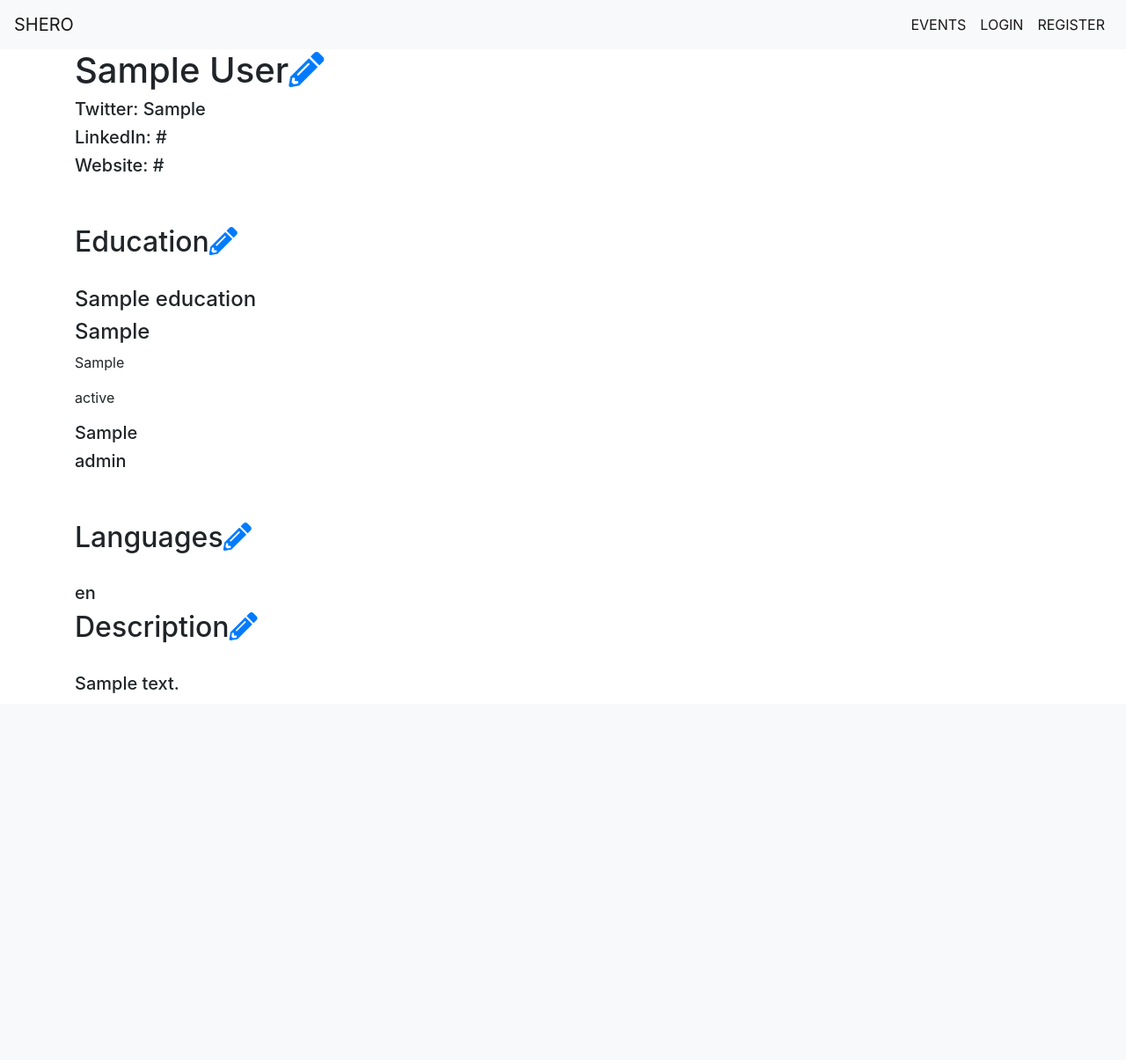
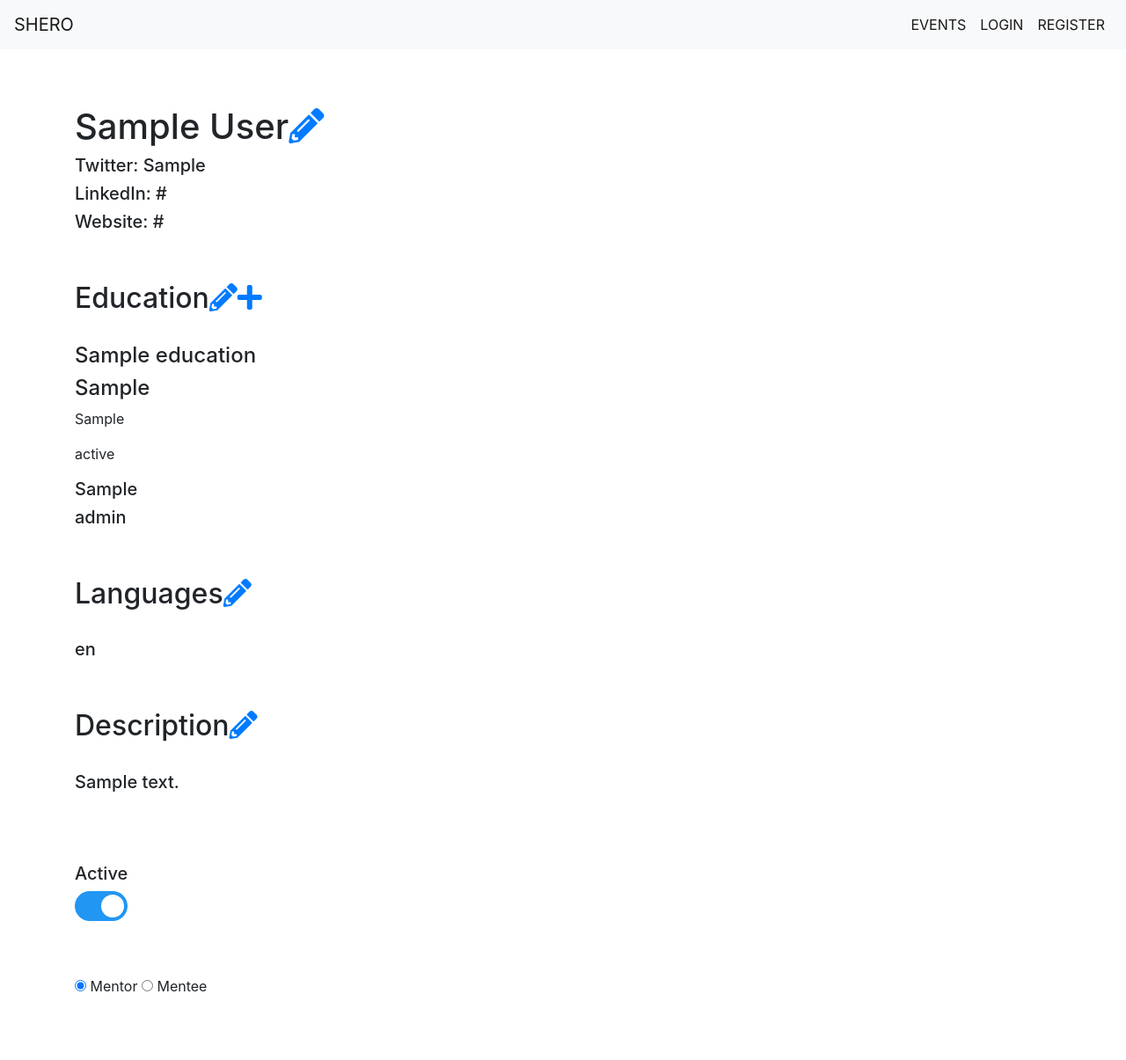
Before and after one commit to dmcdekker/hb_project, a Flask app: page /profiles/1 in a window 1280 px wide. Shown: the whole page at 88% size. Before the commit the page ends 788 px from the top, so only its background shows below. Run offline with Flask 2, Linux system fonts and the light colour scheme; tables that the repository leaves empty hold one stand-in row (values such as "Sample post"); some libraries are stand-ins or nearby versions.

Commit message:
add some bootstrap styling to profiles page, add toggle for active/inactive

```diff
--- a/server.py
+++ b/server.py
@@ -220,14 +220,18 @@ def edit_languages():
 
         languages = json.loads(request.form.get('language_name'))
 
+        lang_json = ''
+
         for language_id in languages:
             if language_id == '':
                 continue
             lang = Language.query.get(int(language_id))
+            lang_json += lang.language_name
             db.session.add(LanguageMiddle(language=lang, user=user))
             db.session.commit()
 
-        return jsonify(languages)
+        return jsonify(lang_json)
+
 
     # else:
     #     flash("You can't edit other user's profiles")
@@ -305,9 +309,9 @@ def show_events():
     category_id ='101,102'
     payload = {'q': query,
                 'location.address': location,
-                   'location.within': distance,
-                   'categories': category_id,
-                   'sort_by': sort,}
+                'location.within': distance,
+                'categories': category_id,
+                'sort_by': sort,}
 
     headers = {'Authorization': 'Bearer ' + EVENTBRITE_TOKEN}
 
--- a/static/styles.css
+++ b/static/styles.css
@@ -5,8 +5,69 @@
 #4b7223 green*/
 
 /*------------------homepage------------------------*/
+.container{
+    margin: 5%;
+}
+
 div.jumbotron.jumbotron-fluid {
     background-color: transparent;
     margin-top:0;
     padding-top: 0;
 }
+
+/*------------------profile page------------------------*/
+.switch {
+  position: relative;
+  display: inline-block;
+  width: 60px;
+  height: 34px;
+}
+
+.switch input {display:none;}
+
+.slider {
+  position: absolute;
+  cursor: pointer;
+  top: 0;
+  left: 0;
+  right: 0;
+  bottom: 0;
+  background-color: #ccc;
+  -webkit-transition: .4s;
+  transition: .4s;
+}
+
+.slider:before {
+  position: absolute;
+  content: "";
+  height: 26px;
+  width: 26px;
+  left: 4px;
+  bottom: 4px;
+  background-color: white;
+  -webkit-transition: .4s;
+  transition: .4s;
+}
+
+input:checked + .slider {
+  background-color: #2196F3;
+}
+
+input:focus + .slider {
+  box-shadow: 0 0 1px #2196F3;
+}
+
+input:checked + .slider:before {
+  -webkit-transform: translateX(26px);
+  -ms-transform: translateX(26px);
+  transform: translateX(26px);
+}
+
+/* Rounded sliders */
+.slider.round {
+  border-radius: 34px;
+}
+
+.slider.round:before {
+  border-radius: 50%;
+}
--- a/static/user_profile.js
+++ b/static/user_profile.js
@@ -68,13 +68,13 @@ function editSchool(e){
 // <--------------update languages---------------->
 
 function updateLangs(results){
-  $('#languages-div').hide();
-  $('#user_languages').html(results);
+  console.log('test');
+  $('#language_id').html(results);
 }
 
 function getLangData(evt) {
   evt.preventDefault();
-  $('#language-div').hide();
+  $('#languages-div').hide();
 
   let serialized_values = ($('#languages-new').serialize());
   console.log(serialized_values);
@@ -112,9 +112,8 @@ $(document).ready(function() {
 function updateDescription(results){
   console.log('test3');
   $('#description_id').html(results);
+
 }
-
-
 
 function getDescriptionData(evt) {
   console.log('test2');
--- a/templates/base.html
+++ b/templates/base.html
@@ -3,7 +3,6 @@
 <head>
     <title>SHERO</title>
     <script src="https://code.jquery.com/jquery-3.2.1.min.js"></script>
-    <link rel="stylesheet" href="https://maxcdn.bootstrapcdn.com/bootstrap/4.0.0/css/bootstrap.min.css">
     <link href="/static/styles.css" rel="stylesheet">
     <meta name="viewport" content="width=device-width, initial-scale=1">
 
@@ -58,6 +57,7 @@
 
 
 <link rel="stylesheet" href="https://use.fontawesome.com/releases/v5.0.13/css/all.css" integrity="sha384-DNOHZ68U8hZfKXOrtjWvjxusGo9WQnrNx2sqG0tfsghAvtVlRW3tvkXWZh58N9jp" crossorigin="anonymous">
+<link rel="stylesheet" href="https://maxcdn.bootstrapcdn.com/bootstrap/4.1.0/css/bootstrap.min.css">
 <script src="https://cdnjs.cloudflare.com/ajax/libs/popper.js/1.12.9/umd/popper.min.js"></script>
 <script src="https://maxcdn.bootstrapcdn.com/bootstrap/4.0.0/js/bootstrap.min.js"></script>
 
--- a/templates/homepage.html
+++ b/templates/homepage.html
@@ -5,8 +5,8 @@
  <div>
     <div class="jumbotron jumbotron-fluid">
         <img class='img-fluid' src='./static/images/homepage_1.jpg' width="100%" height="50%" alt="wocintech stock - 237 - Group" margin="0">
-        <div class='container'>
-            <p class="text-sm-right">Photo Credit: #WOCinTech Chat</p>
+        <div class='container-fluid'>
+            <p class="float-right text-muted">Photo Credit: #WOCinTech Chat</p>
         </div>
     </div>
 </div>
--- a/templates/user_profile.html
+++ b/templates/user_profile.html
@@ -26,19 +26,15 @@
     <br>
     <br>
 
-  <div id='education-container'>
+  <div id='school-container'>
 
     <div id='school-info'>
-      <h2>Education<a href=""><i class="fas fa-pencil-alt" id='edit-education'></i></a></h2>
+      <h2>Education<a href=""><i class="fas fa-pencil-alt" id='edit-education'></i></a><a href=""><i class="fas fa-plus" id='add-education'></i></a></h2>
     </div>
     <br>
 
+    <div id='add-education-div'></div>
     <div id='edit-education-div'></div>
-
-     <!--  <div>
-        <a href=""><i class="fas fa-plus" id='add-education'></i></a>
-        <div id='add-education-div'></div>
-      </div> -->
 
     <div id='name-and-year'>
     {% for school in schools %}
@@ -52,7 +48,15 @@
       <h5 id='degree_level'>{{ school.degree_level }}</h5>
     {% endfor %}
     </div>
+
+
+
+
+
+
   </div>
+
+
   <br>
   <br>
 
@@ -63,7 +67,6 @@
     </div>
     <br>
 
-
     <div id='languages-div'>
       <form submit="/edit-languages.json" id="languages-new">
         Languages
@@ -73,13 +76,16 @@
           <input type='submit' value='Submit'>
       </form>
     </div>
-
     <div id='user-languages'>
       {% for language in user_languages %}
-        <h5>{{ language.language_name }}</h5>
+        <h5 id='language_id'>{{ language.language_name }}</h5>
       {% endfor %}
     </div>
+
+
   </div>
+  <br>
+  <br>
 
   <div id='description-container'>
       <div id='description-info'>
@@ -93,21 +99,43 @@
          <h5 id='description_id'>{{ user.description }}</h5>
       </div>
   </div>
+  <br>
+  <br>
 
- <!--  <div id='mentor-or-active'>
-    <div id='for_display'>
+  <div id='mentor-or-active'>
       <div id='is_active'>
-        <h4>Active</h4>
-        {{ user.is_active }}
+      <br>
+      {% if user.is_active %}
+        <h5>Active</h5>
+        <label class="switch">
+          <input id='checked' type="checkbox" checked>
+          <span class="slider round"></span>
+        </label>
+      {% elif not user.is_active %}
+        <h5>Inactive</h5>
+        <label class="switch">
+          <input id='not-checked' type="checkbox">
+          <span class="slider round"></span>
+        </label>
+
+      {% endif %}
+      </div>
+      <div id='is_mentor'>
+      <br>
+      <br>
+        <label>
+          {% if user.is_mentor %}
+          <input type='radio' name='mentor' value=True checked> Mentor
+          <input type='radio' name='mentor' value=False> Mentee
+          {% elif not user.is_mentor %}
+          <input type='radio' name='mentee' value=True> Mentor
+          <input type='radio' name='mentee' value=False checked> Mentee
+          {% endif %}
+        </label>
+
+      </div>
   </div>
 
-    <div id='is_mentor'>
-        <h4>Mentor?</h4>
-        {{ user.is_mentor }}
-      </div>
-    </div>
-  </div>
--->
 
 <script src="../static/user_profile.js"></script>
 
```
Also changed, not shown: templates/profiles.html (+34 -29 lines). Lines whose indentation alone changed are shown as unchanged.
